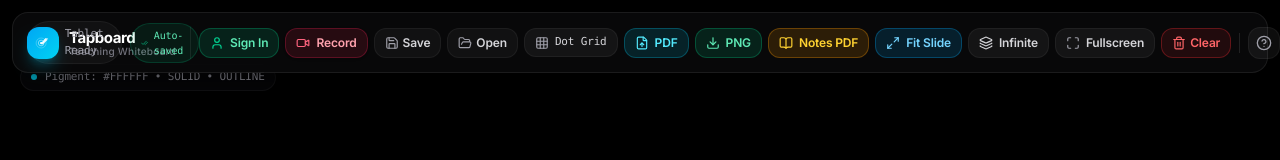
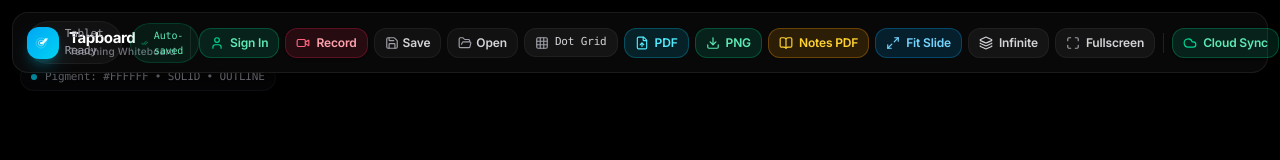
Before and after one commit to darkpanther5667/scribe-studio, a React (Vite) app: page / in a window 1280 px wide. Shown: the top 160 px of the page. Built offline with nearby package versions, Linux system fonts and the light colour scheme; no server answers; the HTML template or start-up script is replaced by a standard one.

Commit message:
feat(header): integrate Cloud Sync button and account controls in top bar

```diff
--- a/src/components/HeaderBar.tsx
+++ b/src/components/HeaderBar.tsx
@@ -498,6 +498,60 @@ export const HeaderBar: React.FC<HeaderBarProps> = ({
           </button>
         )}
 
+        <div className="w-px h-5 bg-white/10 shrink-0 mx-0.5" />
+
+        {/* Supabase Cloud Sync & Account Profile */}
+        {currentUser ? (
+          <div className="flex items-center gap-1.5">
+            {onOpenCloudLibrary && (
+              <button
+                onClick={onOpenCloudLibrary}
+                title="Open Cloud Lecture Library"
+                className="
+                  flex items-center gap-1.5 px-2.5 py-1.5 rounded-xl text-xs font-semibold
+                  text-sky-300 bg-sky-500/15 hover:bg-sky-500/25 border border-sky-500/30
+                  transition-all duration-150 active:scale-95 shadow-sm
+                "
+              >
+                <Cloud className="w-3.5 h-3.5" />
+                <span className="hidden sm:inline">Cloud Library</span>
+              </button>
+            )}
+            <div className="flex items-center gap-1.5 pl-1.5 pr-1.5 py-1 rounded-xl bg-white/[0.04] border border-white/10 text-xs">
+              <div className="w-5 h-5 rounded-full bg-emerald-500/20 text-emerald-400 flex items-center justify-center font-bold text-[10px]">
+                {currentUser.email ? currentUser.email.charAt(0).toUpperCase() : <User className="w-3 h-3" />}
+              </div>
+              <span className="text-[11px] text-zinc-300 font-mono hidden md:inline max-w-[90px] truncate">
+                {currentUser.email?.split("@")[0]}
+              </span>
+              {onSignOut && (
+                <button
+                  onClick={onSignOut}
+                  title="Sign out of Supabase Cloud"
+                  className="p-1 rounded-lg text-zinc-400 hover:text-rose-300 hover:bg-rose-500/10 transition-colors"
+                >
+                  <LogOut className="w-3 h-3" />
+                </button>
+              )}
+            </div>
+          </div>
+        ) : (
+          onOpenAuth && (
+            <button
+              onClick={onOpenAuth}
+              title="Sign in or create account to sync lectures to Supabase Cloud"
+              className="
+                flex items-center gap-1.5 px-2.5 py-1.5 rounded-xl text-xs font-semibold
+                text-emerald-300 bg-emerald-500/15 hover:bg-emerald-500/25 border border-emerald-500/30
+                transition-all duration-150 active:scale-95 shadow-sm
+              "
+            >
+              <Cloud className="w-3.5 h-3.5 text-emerald-400" />
+              <span className="hidden sm:inline">Cloud Sync</span>
+            </button>
+          )
+        )}
+
         {/* Clear Canvas with Safety Confirmation */}
         <button
           onClick={() => {
```
